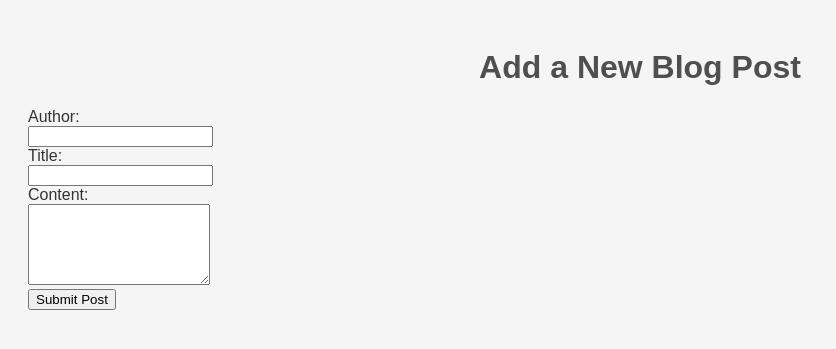
After one commit to AndErem314/BlogAPPviaFlask, a Flask app: page /add in a window 1280 px wide. The commit adds this page. Shown: the top 349 px of the page, without its empty margins (0-836 px from the left). Run offline with Flask 3, Linux system fonts and the light colour scheme.

Commit message:
add the add functionality and the add.html  template

```diff
--- a/app.py
+++ b/app.py
@@ -1,13 +1,56 @@
-
-from flask import Flask
+import json
+import os
+from flask import Flask, request, redirect, url_for, render_template
 
 app = Flask(__name__)
 
 
-@app.route('/')
-def hello_world():
-    return 'Hello, World!'
+@app.route('/add', methods=['GET', 'POST'])
+def add():
+    if request.method == 'POST':
+        author = request.form.get('author')
+        title = request.form.get('title')
+        content = request.form.get('content')
+
+        # Path to the JSON file
+        file_path = os.path.join(app.root_path, 'data', 'blog_posts.json')
+
+        # Load existing posts
+        with open(file_path, 'r') as f:
+            blog_posts = json.load(f)
+
+        # Generate a unique ID: find the max current ID and add 1
+        if blog_posts:
+            new_id = max(post['id'] for post in blog_posts) + 1
+        else:
+            new_id = 1
+
+        # Create new post dictionary
+        new_post = {
+            'id': new_id,
+            'author': author,
+            'title': title,
+            'content': content
+        }
+
+        # Append the new post and save back to JSON file
+        blog_posts.append(new_post)
+        with open(file_path, 'w') as f:
+            json.dump(blog_posts, f, indent=4)
+
+        # Redirect to the index page
+        return redirect(url_for('index'))
+
+    # GET request renders the form
+    return render_template('add.html')
 
 
-if __name__ == '__main__':
-    app.run(host="0.0.0.0", port=5000, debug=True)
+@app.route('/')
+def index():
+    # Construct the path to the JSON file in the 'data' folder
+    file_path = os.path.join(app.root_path, 'data', 'blog_posts.json')
+
+    with open(file_path, 'r') as fileobj:
+        blog_posts = json.load(fileobj)
+
+    return render_template('index.html', posts=blog_posts)
--- /dev/null
+++ b/data/blog_posts.json
@@ -0,0 +1,4 @@
+[
+    {"id": 1, "author": "John Doe", "title": "First Post", "content": "This is my first post."},
+    {"id": 2, "author": "Jane Doe", "title": "Second Post", "content": "This is another post."}
+]
--- /dev/null
+++ b/templates/add.html
@@ -0,0 +1,31 @@
+<!DOCTYPE html>
+<html lang="en">
+<head>
+    <meta charset="UTF-8">
+    <meta name="viewport" content="width=device-width, initial-scale=1.0">
+    <title>Add New Post</title>
+    <link rel="stylesheet" href="{{ url_for('static', filename='style.css') }}">
+</head>
+<body>
+    <h1>Add a New Blog Post</h1>
+
+    <form action="/add" method="POST">
+        <div>
+            <label for="author">Author:</label><br>
+            <input type="text" id="author" name="author" required>
+        </div>
+
+        <div>
+            <label for="title">Title:</label><br>
+            <input type="text" id="title" name="title" required>
+        </div>
+
+        <div>
+            <label for="content">Content:</label><br>
+            <textarea id="content" name="content" rows="5" required></textarea>
+        </div>
+
+        <button type="submit">Submit Post</button>
+    </form>
+</body>
+</html>
```
Also changed, not shown: templates/index.html (+9 -13 lines).
